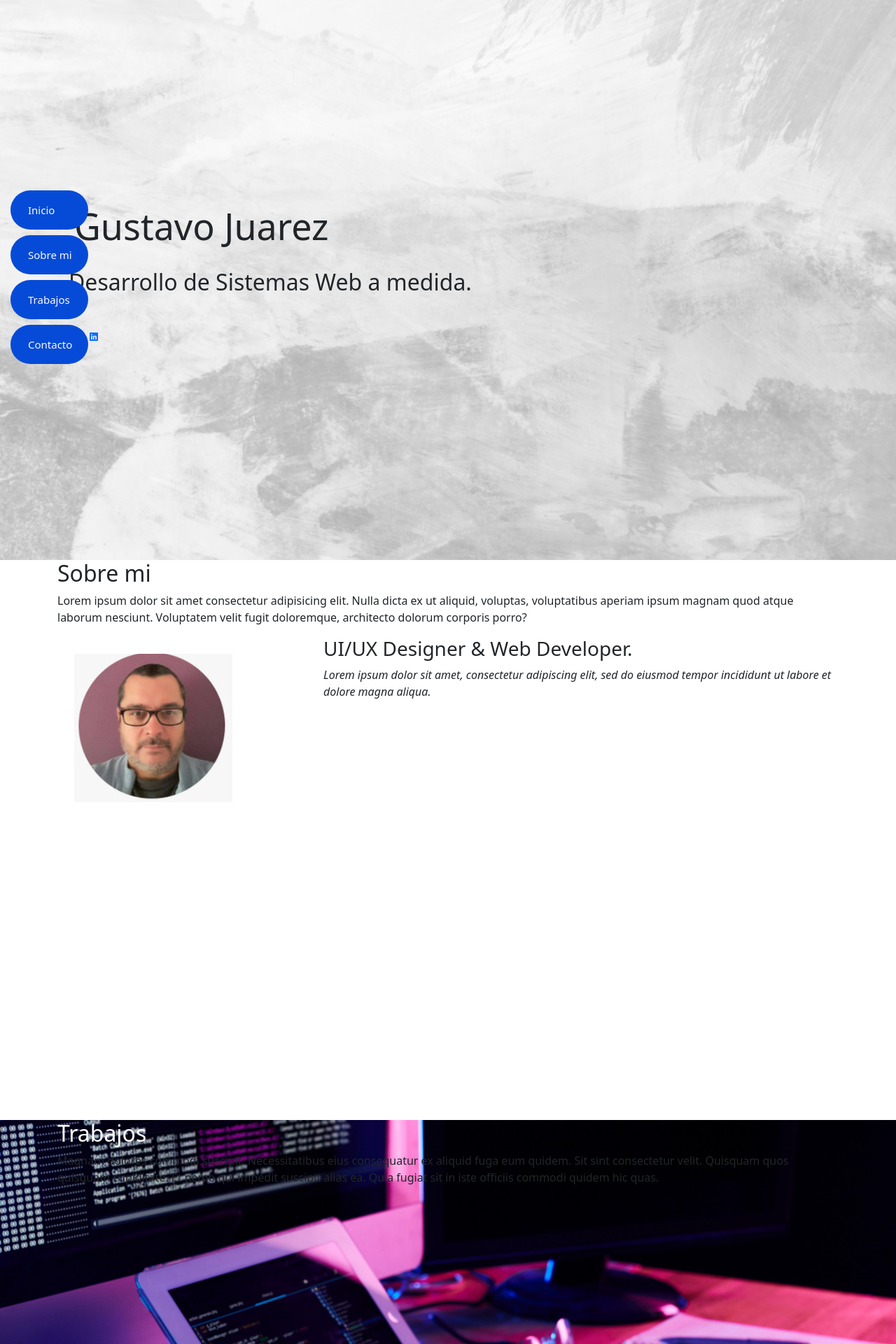
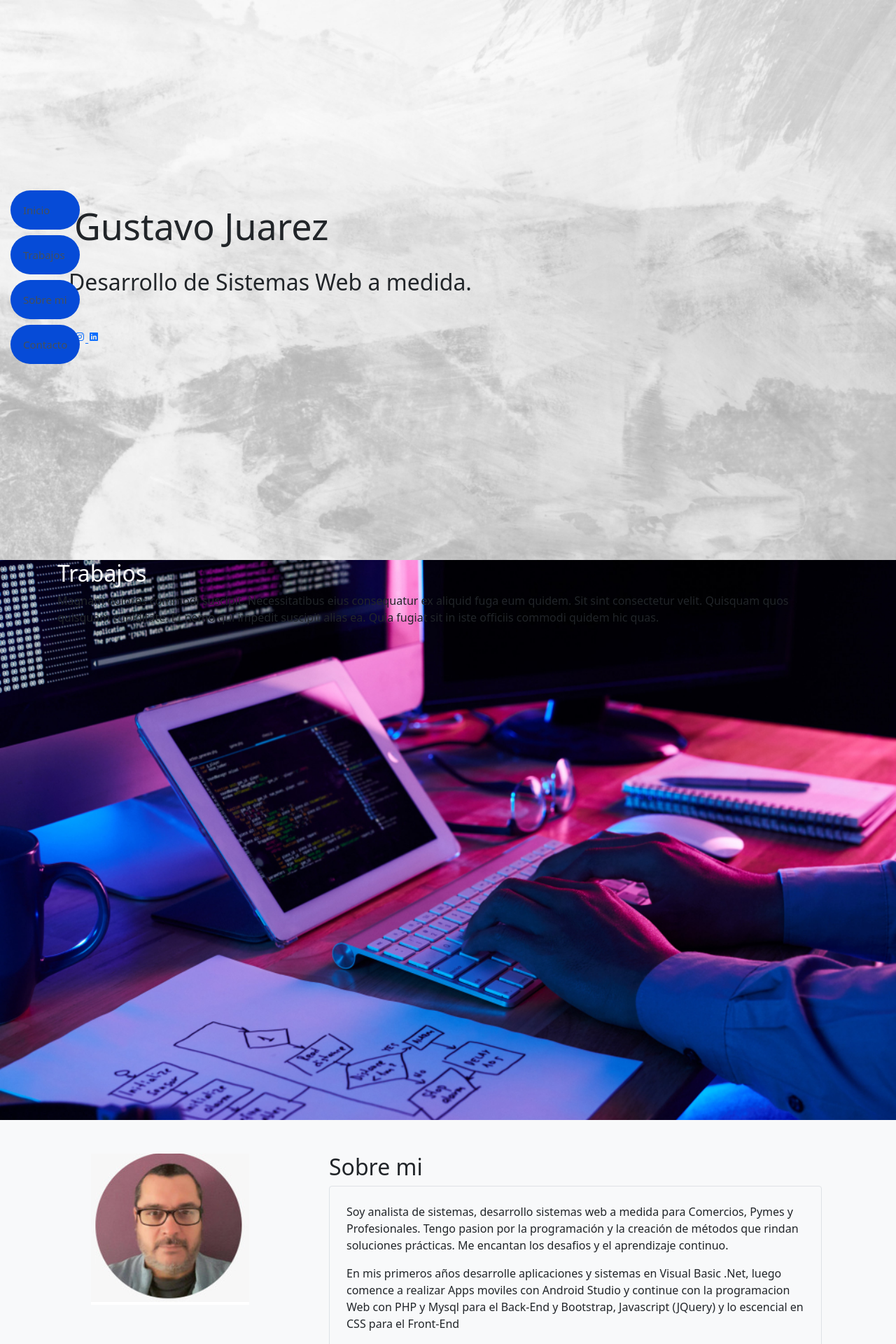
Before and after one commit to gdjuarez/Portfolio, a PHP site: page / in a window 1280 px wide. Shown: the top 1920 px of the page at 70% size. Run offline with PHP 8.4, Linux system fonts and the light colour scheme.

Commit message:
seguimos

```diff
--- a/assets/css/style.css
+++ b/assets/css/style.css
@@ -62,11 +62,6 @@
     font-size: 20px;
   }
 
-  .nav-menu a span,
-  .nav-menu a:focus span {
-    padding: 0 5px 0 7px;
-    color: #f9fafb;
-  }
 
   #inicio {
     width: 100%;
@@ -85,11 +80,7 @@
     font-size: 32px;
     line-height: 24px;
   }
-  #sobremi {
-    width: 100%;
-    height: 100vh;
-    position: relative;
-  }
+
   #trabajos {
     width: 100%;
     height: 100vh;
@@ -97,6 +88,11 @@
     background-size: cover;
     position: relative;
   }
+  #sobremi {
+    width: 100%;
+    height: 100vh;
+    position: relative;
+  }
   #contacto {
     width: 100%;
     height: 100vh;
--- a/index.php
+++ b/index.php
@@ -26,10 +26,10 @@
 
         <nav id="navbar" class="navbar nav-menu">
             <ul>
-        <li><a href="#inicio" class="nav-link scrollto active"><i class="bx bx-home"></i> <span>Inicio</span></a></li>
-        <li><a href="#sobremi" class="nav-link scrollto"><i class="bx bx-user"></i> <span>Sobre mi</span></a></li>
-        <li><a href="#trabajos" class="nav-link scrollto"><i class="bx bx-file-blank"></i> <span>Trabajos</span></a>
-        <li><a href="#contacto" class="nav-link scrollto"><i class="bx bx-envelope"></i> <span>Contacto</span></a></li>
+                <li><a href="#inicio" class="nav-link scrollto active"><span>Inicio</span></a></li>
+                <li><a href="#trabajos" class="nav-link scrollto"><span>Trabajos</span></a></li>
+                <li><a href="#sobremi" class="nav-link scrollto"><span>Sobre mi</span></a></li>
+                <li><a href="#contacto" class="nav-link scrollto"><span>Contacto</span></a></li>
             </ul>
         </nav>
 
@@ -39,55 +39,53 @@
     <section id="inicio" class="d-flex flex-column justify-content-center">
         <div class="container">
             <h1 class=' p-4'>Gustavo Juarez</h1>
-      <p class=' p-3' ><span>Desarrollo de Sistemas Web a medida.</span></p>
+            <p class=' p-3'><span>Desarrollo de Sistemas Web a medida.</span></p>
             <div class="social-links p-4">
-     <a href="#" class="instagram"><ion-icon name="logo-instagram"></ion-icon></a>
-      <a href="#" class="linkedin"><ion-icon name="logo-linkedin"></ion-icon></a>
+                <a href="#" class="instagram">
+                    <ion-icon name="logo-instagram"></ion-icon>
+                </a>
+                <a href="#" class="linkedin">
+                    <ion-icon name="logo-linkedin"></ion-icon>
+                </a>
             </div>
         </div>
     </section>
 
-
-
-    <!--SOBRE MI-->
-    <section id="sobremi" class="sobremi">
-      <div class="container">
-
-        <div class="section-title">
-          <h2>Sobre mi</h2>
-          <p>Lorem ipsum dolor sit amet consectetur adipisicing elit. Nulla dicta ex ut aliquid, voluptas, voluptatibus
-            aperiam ipsum magnam quod atque laborum nesciunt. Voluptatem velit fugit doloremque, architecto dolorum
-            corporis porro?
-
-          </p>
-        </div>
-
-        <div class="row">
-          <div class="col-lg-4">
-            <img src="assets/img/gdj.png" class="img-fluid p-4" alt="">
-          </div>
-          <div class="col-lg-8 pt-4 pt-lg-0 content">
-            <h3>UI/UX Designer &amp; Web Developer.</h3>
-            <p class="fst-italic">
-              Lorem ipsum dolor sit amet, consectetur adipiscing elit, sed do eiusmod tempor incididunt ut labore et
-              dolore
-              magna aliqua.
-            </p>
-          </div>
-        </div>
-
-      </div>
-    </section>
-
     <!-- TRABAJOS -->
-
     <section id="trabajos" class="trabajos">
         <div class="container">
             <div class="section-title">
                 <h2 class='text-white'>Trabajos</h2>
                 <p>Magnam dolores commodi suscipit. Necessitatibus eius consequatur ex aliquid fuga eum quidem.
-            Sit sint consectetur velit. Quisquam quos quisquam cupiditate. Et nemo qui impedit suscipit alias ea.
+                    Sit sint consectetur velit. Quisquam quos quisquam cupiditate. Et nemo qui impedit suscipit alias
+                    ea.
                     Quia fugiat sit in iste officiis commodi quidem hic quas.</p>
+            </div>
+        </div>
+    </section>
+
+    <!--SOBRE MI-->
+    <section id="sobremi" class="sobremi  bg-light">
+        <div class="container">
+            <div class="row p-4">
+                <div class="col-lg-4">
+                    <img src="assets/img/gdj.png" class="img-fluid p-4" alt="">
+                </div>
+                <div class="col-lg-8 pt-4">
+                    <div class="section-title">
+                        <h2>Sobre mi</h2>
+                    </div>
+                    <div class="sobremi_content border rounded p-4 ">
+                        <p>Soy analista de sistemas, desarrollo sistemas web a medida para Comercios, Pymes y
+                            Profesionales.
+                            Tengo pasion por la programación y la creación de métodos que rindan soluciones prácticas.
+                            Me encantan los desafios y el aprendizaje continuo.</p>
+                          <p>En mis primeros años desarrolle aplicaciones y sistemas en Visual Basic .Net, luego comence a realizar
+                             Apps moviles con Android Studio y continue con la programacion Web con PHP y Mysql para el Back-End
+                              y Bootstrap, Javascript (JQuery) y lo escencial en CSS para el Front-End</p>
+                    </div>
+                </div>
+
             </div>
           </div>
     </section>
@@ -115,19 +113,23 @@
                         <div class="form-row">
                             <div class="row">
                                 <div class="col-md-6 form-group">
-                  <input type="text" name="name" class="form-control" id="name" placeholder="nombre" required>
+                                    <input type="text" name="name" class="form-control" id="name" placeholder="nombre"
+                                        required>
                                 </div>
                                 <div class="col-md-6 form-group mt-3 mt-md-0">
-                  <input type="email" class="form-control" name="email" id="email" placeholder="correo" required>
+                                    <input type="email" class="form-control" name="email" id="email"
+                                        placeholder="correo" required>
                                 </div>
                             </div>
                             <div class="form-group mt-3">
-                <input type="text" class="form-control" name="subject" id="subject" placeholder="Asunto" required>
+                                <input type="text" class="form-control" name="subject" id="subject" placeholder="Asunto"
+                                    required>
                             </div>
                             <div class="form-group mt-3">
-                <textarea class="form-control" name="message" rows="5" placeholder="Mensaje" required></textarea>
+                                <textarea class="form-control" name="message" rows="5" placeholder="Mensaje"
+                                    required></textarea>
                             </div>
-              <button type="submit"class="btn btn-primary text-center mt-2">Enviar mensaje</button>
+                            <button type="submit" class="btn btn-primary text-center mt-2">Enviar mensaje</button>
                     </form>
 
                 </div>
```
Lines whose indentation alone changed are shown as unchanged.
